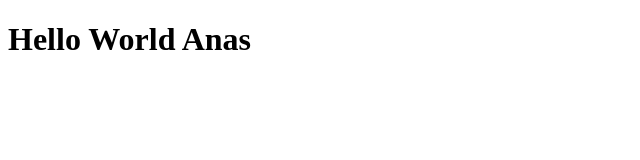
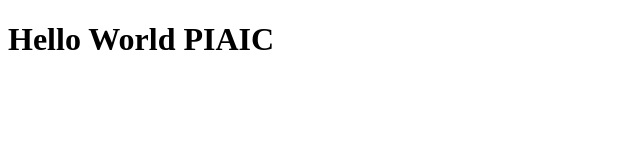
Before and after one commit to Anas995/Bootcamp06-06-20, a plain HTML site: page index.html in a window 1280 px wide. Shown: the full height of the page, 0-640 px from the left. Drawn offline with Linux system fonts and the light colour scheme.

Commit message:
UPDATE TO index.html

```diff
--- a/index.html
+++ b/index.html
@@ -6,6 +6,6 @@
     <title>Document</title>
 </head>
 <body>
-    <h1>Hello World Anas</h1>
+    <h1>Hello World PIAIC</h1>
 </body>
 </html>
```
